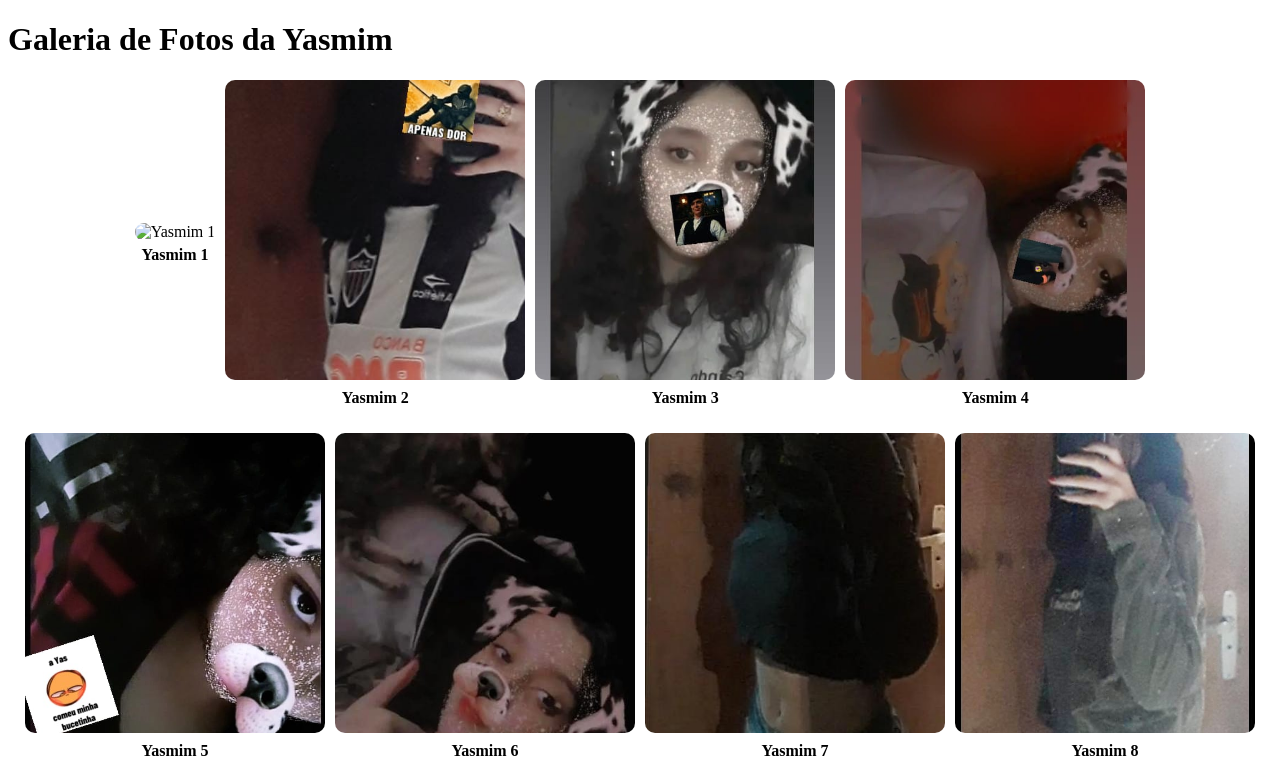
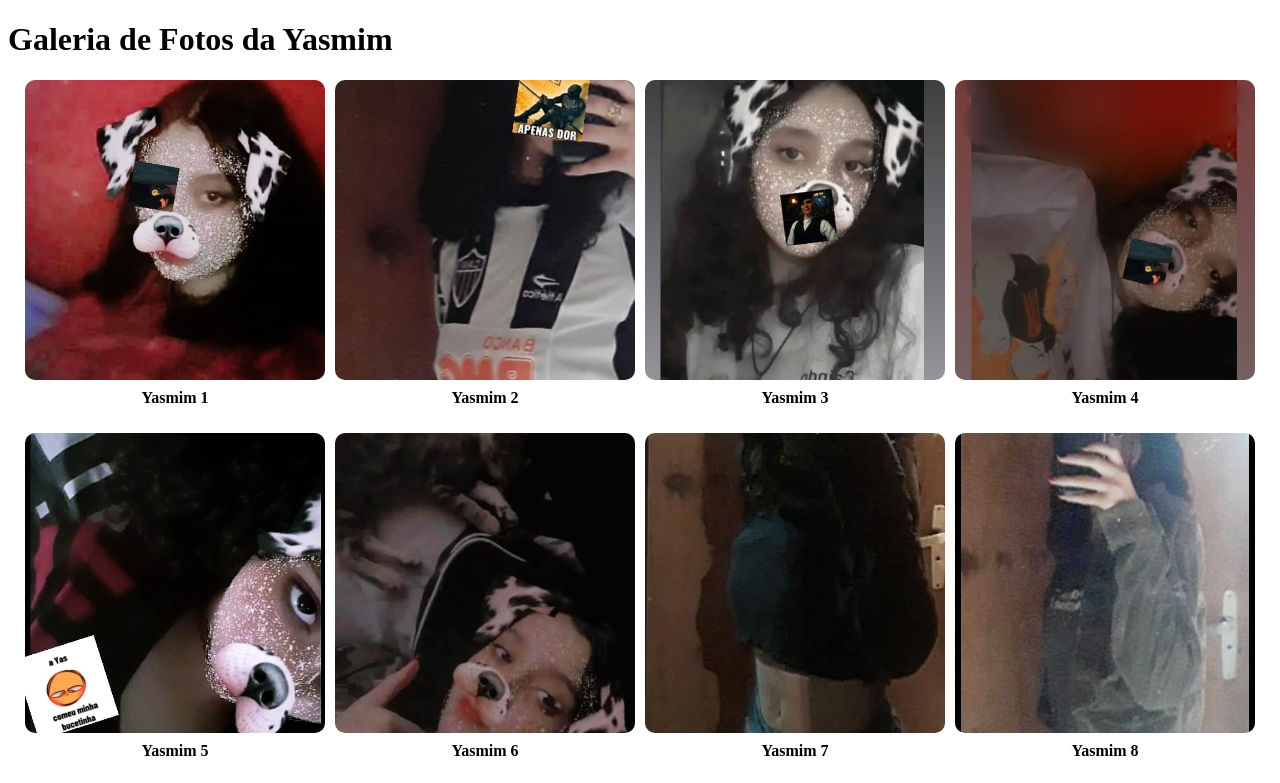
Before and after one commit to PabloStefanelliPimenta/GaleriaDeFotosDayasmim, a plain HTML site: page index.html in a window 1280 px wide. Shown: the top 783 px of the page. Drawn offline with Linux system fonts and the light colour scheme.

Commit message:
Update index.html

```diff
--- a/index.html
+++ b/index.html
@@ -74,7 +74,7 @@
 	<h1>Galeria de Fotos da Yasmim</h1>
 	<div class="container">
 		<div>
-			<img src="![Yasmi](https://user-images.githubusercontent.com/130603656/231575555-159e0710-af52-47eb-82a7-a909c1354a36.jpg)" alt="Yasmim 1" onclick="openModal(this.src, this.alt, 'Yasmim 1')">
+			<img src="Yasmi.jpg" alt="Yasmim 1" onclick="openModal(this.src, this.alt, 'Yasmim 1')">
 			<p>Yasmim 1</p>
 		</div>
 		<div>
```
